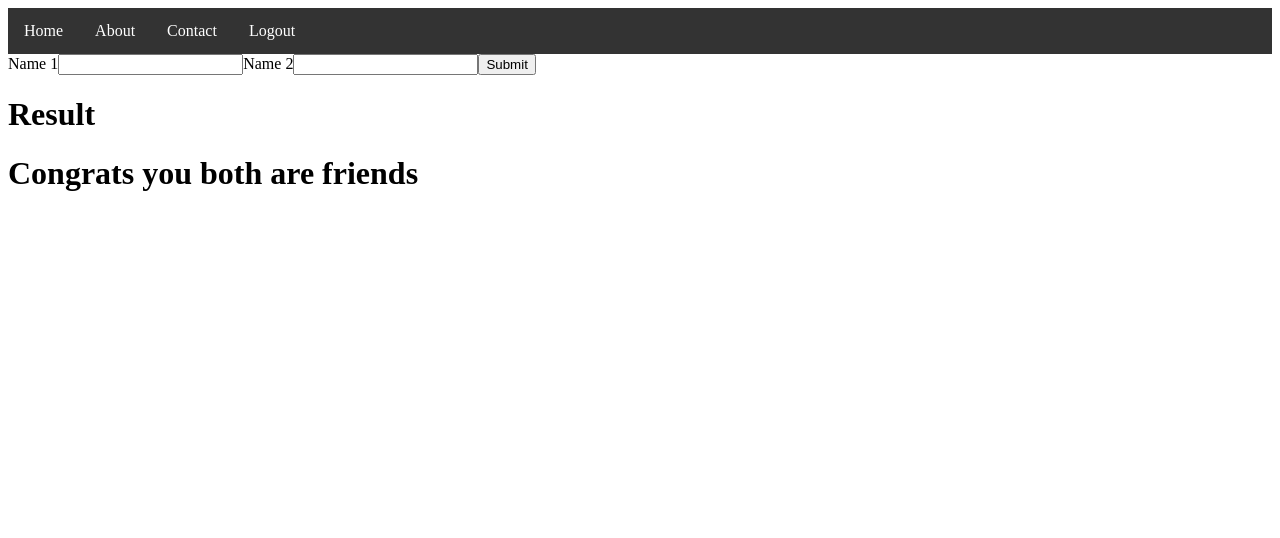
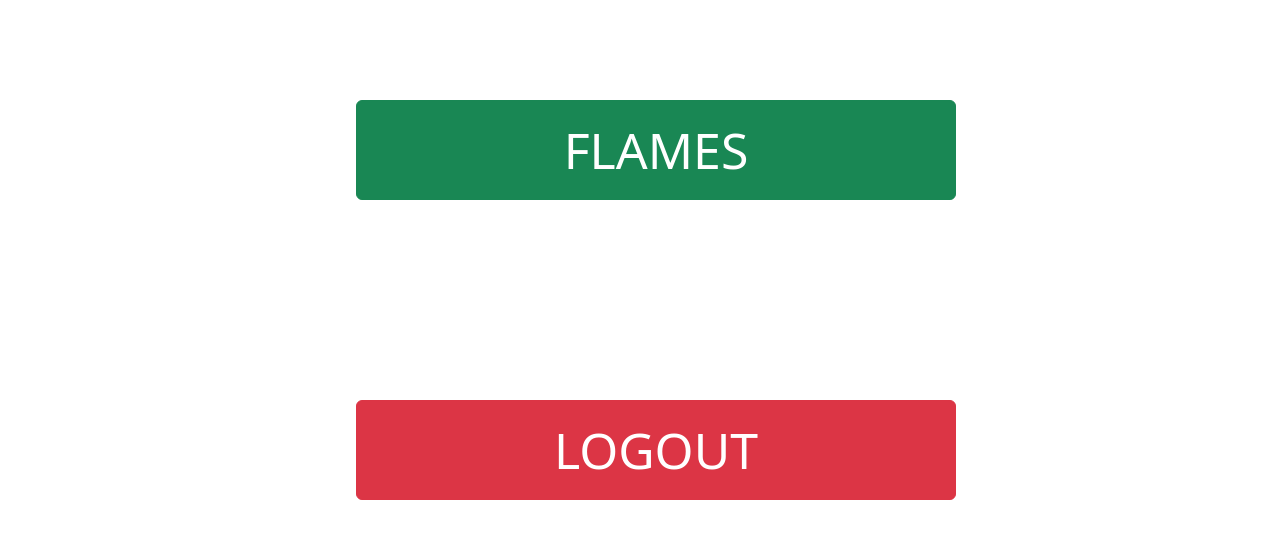
Before and after one commit to savio1912/flames, a React (Create React App) app: page / in a window 1280 px wide. Shown: the top 538 px of the page. Built offline with nearby package versions, Linux system fonts and the light colour scheme.

Commit message:
Dashboard and flames page seperated

```diff
--- a/package.json
+++ b/package.json
@@ -8,6 +8,8 @@
     "@testing-library/user-event": "^13.5.0",
     "react": "^18.2.0",
     "react-dom": "^18.2.0",
+    "react-helmet-async": "^1.3.0",
+    "react-router-dom": "^6.11.1",
     "react-scripts": "5.0.1",
     "web-vitals": "^2.1.4"
   },
--- a/public/index.html
+++ b/public/index.html
@@ -3,12 +3,14 @@
   <head>
     <meta charset="utf-8" />
     <link rel="icon" href="%PUBLIC_URL%/favicon.ico" />
+    <link href="https://cdn.jsdelivr.net/npm/bootstrap@5.3.0-alpha3/dist/css/bootstrap.min.css" rel="stylesheet" integrity="sha384-KK94CHFLLe+nY2dmCWGMq91rCGa5gtU4mk92HdvYe+M/SXH301p5ILy+dN9+nJOZ" crossorigin="anonymous">
     <meta name="viewport" content="width=device-width, initial-scale=1" />
     <meta name="theme-color" content="#000000" />
     <meta
       name="description"
       content="Web site created using create-react-app"
     />
+
     <link rel="apple-touch-icon" href="%PUBLIC_URL%/logo192.png" />
     <!--
       manifest.json provides metadata used when your web app is installed on a
@@ -39,5 +41,6 @@
       To begin the development, run `npm start` or `yarn start`.
       To create a production bundle, use `npm run build` or `yarn build`.
     -->
+    <script src="https://cdn.jsdelivr.net/npm/bootstrap@5.3.0-alpha3/dist/js/bootstrap.bundle.min.js" integrity="sha384-ENjdO4Dr2bkBIFxQpeoTz1HIcje39Wm4jDKdf19U8gI4ddQ3GYNS7NTKfAdVQSZe" crossorigin="anonymous"></script>  </body>
   </body>
 </html>
--- a/src/App.js
+++ b/src/App.js
@@ -1,14 +1,16 @@
-import Form from "./Form";
-import Navbar from "./Navbar";
+import { BrowserRouter, Route, Routes } from "react-router-dom";
+import Form from "./Form.js";
 import "./index.css";
+import Dashboard from "./Dashboard.js";
+
 const App = () => {
   return (
-    <>
-      <Navbar />
-      <main>
-        <Form />
-      </main>
-    </>
+    <BrowserRouter>
+      <Routes>
+        <Route path="/" element={<Dashboard />} />
+        <Route path="/flames" element={<Form />} />
+      </Routes>
+    </BrowserRouter>
   );
 };
 export default App;
--- /dev/null
+++ b/src/Dashboard.js
@@ -0,0 +1,28 @@
+import React from "react";
+import { useNavigate } from "react-router-dom";
+
+function Dashboard() {
+  const navigate = useNavigate();
+  const flamesBtnHandler = () => {
+    navigate("/flames");
+  };
+  const logoutBtnHandler = () => {};
+  return (
+    <div className="inner">
+      <ul>
+        <li className="btn-li">
+          <button className="btn btn-success sbtn" onClick={flamesBtnHandler}>
+            FLAMES
+          </button>
+        </li>
+        <li className="btn-li">
+          <button className="sbtn btn btn-danger" onClick={logoutBtnHandler}>
+            LOGOUT
+          </button>
+        </li>
+      </ul>
+    </div>
+  );
+}
+
+export default Dashboard;
--- a/src/Form.js
+++ b/src/Form.js
@@ -1,4 +1,5 @@
 import { useState } from "react";
+import Navbar from "./Navbar.js";
 import Flames from "./Flames";
 
 const Form = () => {
@@ -16,7 +17,7 @@ const Form = () => {
 
   return (
     <>
-      {" "}
+      <Navbar />
       <form onSubmit={formHandler}>
         <label htmlFor="name1">Name 1</label>
         <input
--- a/src/index.css
+++ b/src/index.css
@@ -12,7 +12,15 @@ nav ul {
 nav li {
   float: left;
 }
-
+.sbtn {
+  margin: 100px;
+  font-size: 50px;
+  width: 600px;
+  height: 100px;
+}
+.btn-li {
+  list-style-type: none;
+}
 nav li a {
   display: block;
   color: white;
@@ -24,3 +32,8 @@ nav li a {
 nav li a:hover {
   background-color: #111;
 }
+.inner {
+  display: flex;
+  align-items: center;
+  justify-content: center;
+}
--- a/src/index.js
+++ b/src/index.js
@@ -1,7 +1,14 @@
 import React from "react";
 import ReactDOM from "react-dom/client";
-import App from "./App";
+import App from "./App.js";
+import { HelmetProvider } from "react-helmet-async";
 const rootelement = document.getElementById("root");
 
 const root = ReactDOM.createRoot(rootelement);
-root.render(<App />);
+root.render(
+  <React.StrictMode>
+    <HelmetProvider>
+      <App />
+    </HelmetProvider>
+  </React.StrictMode>
+);
```
Also changed, not shown: 1 other file (tests, documents, lock files or other folders).
